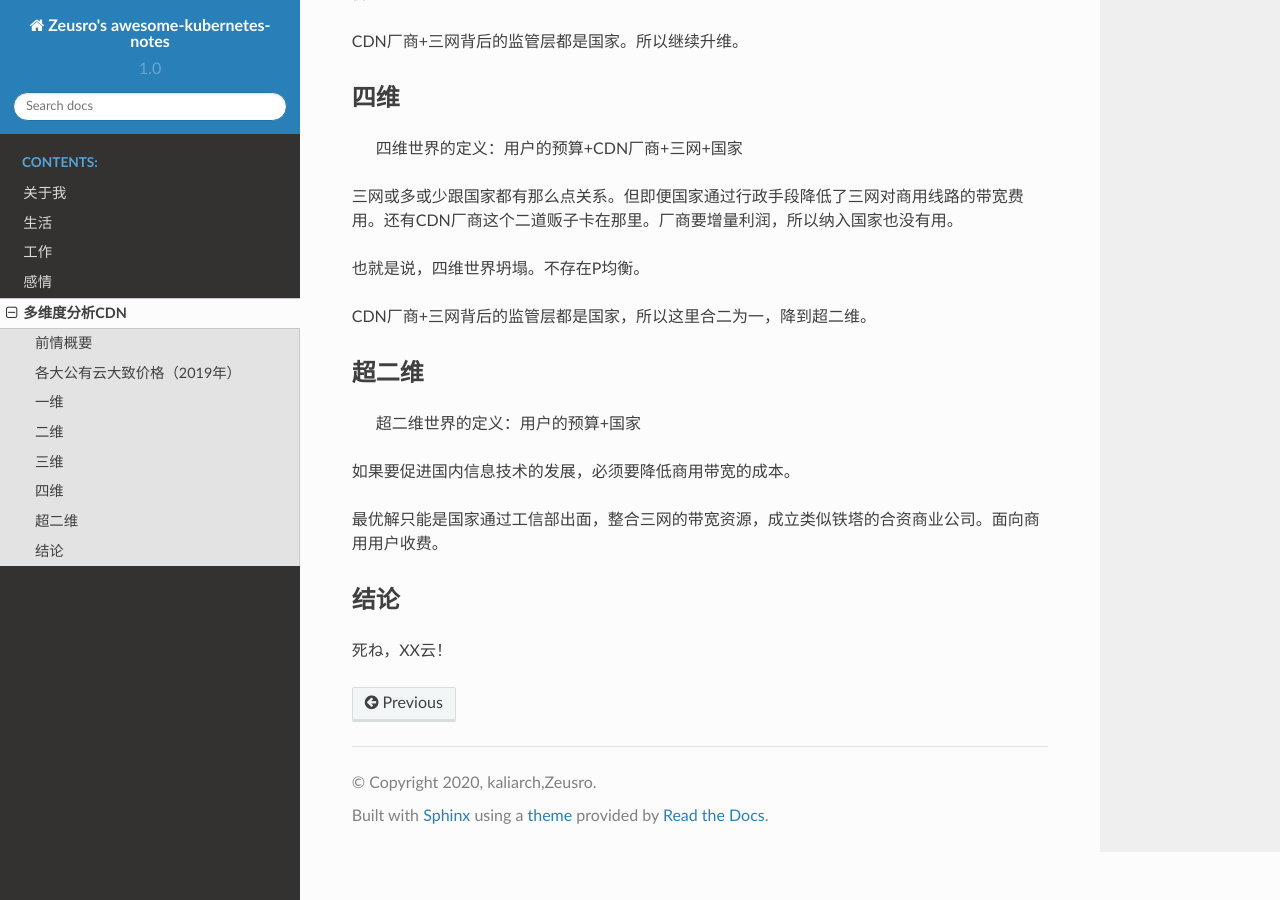
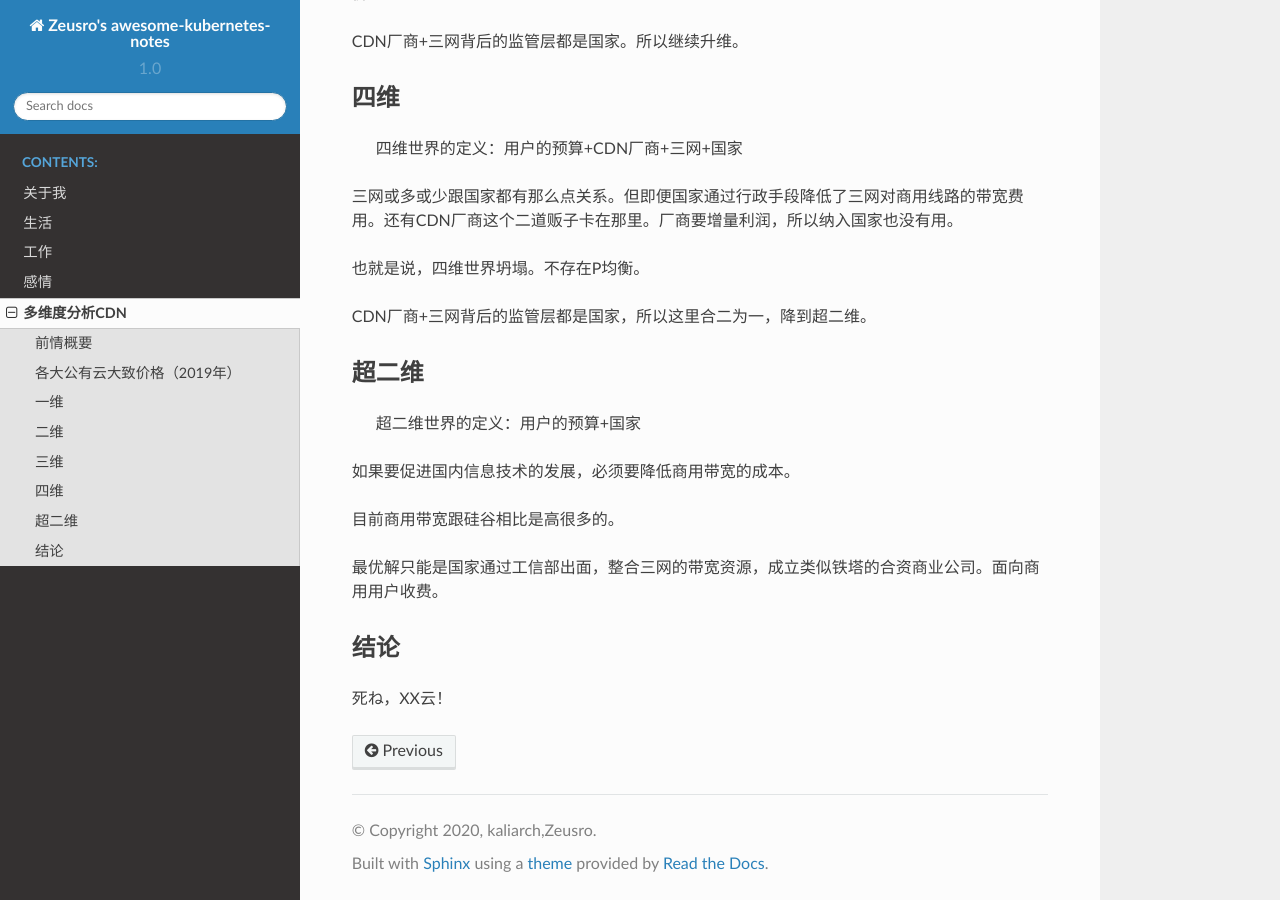
Before and after one commit to zeusro/Game-Theory, a Sphinx documentation site: the page built from source/cdn.md, in a window 1280 px wide and 900 px high, scrolled down 1898 px. Built offline with Sphinx 7.4.7 and the Read the Docs theme 2.0.0, drawn with Linux system fonts in a browser that asks for light colours.

Commit message:
Update cdn.md

```diff
--- a/source/cdn.md
+++ b/source/cdn.md
@@ -86,6 +86,8 @@ CDN厂商+三网背后的监管层都是国家，所以这里合二为一，降
 
 如果要促进国内信息技术的发展，必须要降低商用带宽的成本。
 
+目前商用带宽跟硅谷相比是高很多的。
+
 最优解只能是国家通过工信部出面，整合三网的带宽资源，成立类似铁塔的合资商业公司。面向商用用户收费。
 
 ## 结论
```
